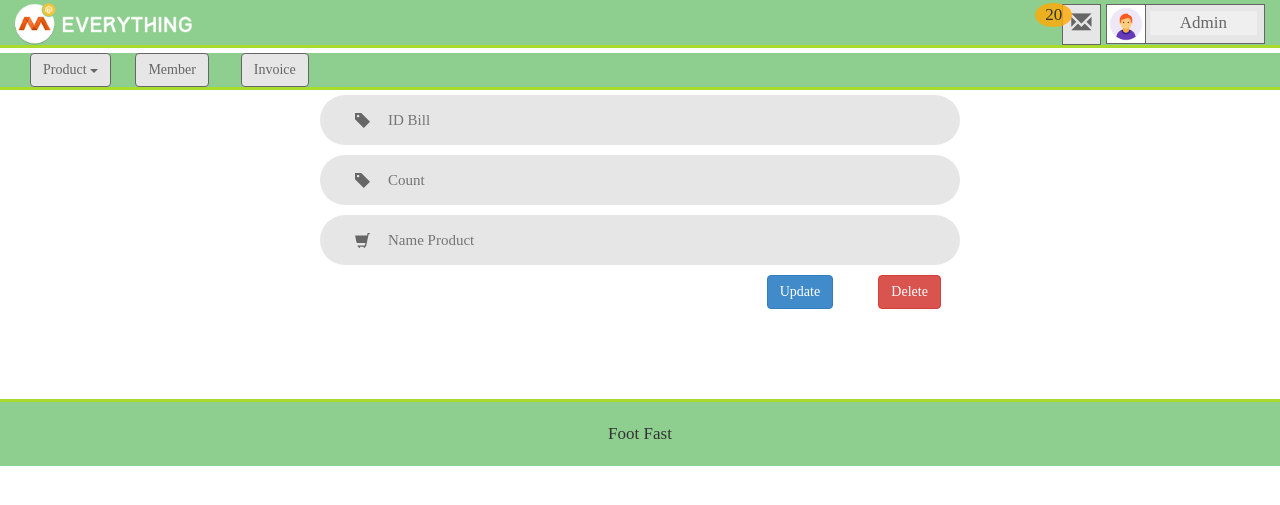
After one commit to HieuMinh0609/food_btl, a PHP site: page /admin/billedit_detail.php in a window 1280 px wide. The commit adds this page. Shown: the top 505 px of the page. Run offline with PHP 8.4, Linux system fonts and the light colour scheme.

Commit message:
edit bill

```diff
--- /dev/null
+++ b/K57/Food/admin/billedit_detail.php
@@ -0,0 +1,48 @@
+ <?php include 'includes/header.php'; ?>
+ <div class="container" style="width:700px">
+ <div id="form_register" class="col-md-12 col-sm-12 col-12">
+  <form class="form-sigin">
+            <div class="loginname">
+                <input  class="input_name " type="text"  name="nameLogin"  placeholder="ID Bill" >
+                <span class="focus-input100"></span>
+                <span class="symbol-input100">
+						<i class="glyphicon glyphicon-tag"></i>
+						</span>
+
+            </div>
+            <div class="loginname">
+                <input   class="input_name" type="text" name=""  placeholder="Count" >
+                <span class="focus-input100"></span>
+                <span class="symbol-input100">
+						<i class="glyphicon glyphicon-tag"></i>
+						</span>
+
+
+            </div>
+            <div class="loginname">
+                <input   class="input_name" type="text" name="passWord" placeholder="Name Product" >
+                <span class="focus-input100"></span>
+                <span class="symbol-input100">
+						<i class="glyphicon glyphicon-shopping-cart"></i>
+						</span>
+
+
+            </div>
+            <input type="hidden" name="idUser">
+
+</form>
+
+<div class="row">
+ <div class="col-md-2 "  style="float: right">
+    <button class="btn btn-danger">Delete</button>
+</div>
+<div class="col-md-2 " style="float: right">
+    <button class="btn btn-primary">Update</button>
+</div>
+
+</div>
+
+</div>
+</div>
+</div>
+<?php include 'includes/footer.php'; ?>
--- /dev/null
+++ b/K57/Food/admin/content/file.css
@@ -0,0 +1,237 @@
+#location{
+	margin: 0 auto;
+    width: 800px;
+    height: auto;
+    background: #ffffff1f;
+    border: #fff solid 2px;
+	box-sizing: border-box;
+    box-shadow: 1px 1px 4px 0px #666;
+    padding-left: 0 !important;
+     padding-right:0 !important;
+}
+@media (max-width: 575.98px) {
+
+	#location{
+	margin: 0 auto;
+    width: 479px;
+    height: auto;
+    background: #ffffff1f;
+    border: #fff solid 2px;
+	box-sizing: border-box;
+    box-shadow: 1px 1px 4px 0px #666;
+    padding-left: 0 !important;
+     padding-right:0 !important;
+}
+}
+
+@media (min-width: 576px) and (max-width: 767.98px) {
+
+	#location{
+	margin: 0 auto;
+    width: 479px;
+    height: auto;
+    background: #ffffff1f;
+    border: #fff solid 2px;
+	box-sizing: border-box;
+    box-shadow: 1px 1px 4px 0px #666;
+    padding-left: 0 !important;
+     padding-right:0 !important;
+}
+
+ }
+
+@media (min-width: 768px) and (max-width: 991.98px) {
+
+}
+
+@media (min-width: 992px) and (max-width: 1199.98px) {
+
+}
+
+@media (min-width: 1200px) {
+
+ }
+#location_regiter{
+	margin: 0 auto;
+    width: 800px;
+    height: auto;
+    background: #ffffff1f;
+    border: #fff solid 2px;
+	box-sizing: border-box;
+    box-shadow: 1px 1px 4px 0px #666;
+    padding-left: 0 !important;
+     padding-right:0 !important;
+}
+
+#config_col{
+	padding-left: 0 !important;
+     padding-right:0 !important;
+}
+.img_login{
+	padding-left: 0 !important;
+	opacity: 0.7;
+}
+.input_name {
+
+	font-family: Poppins-Medium;
+    font-size: 15px;
+    line-height: 1.5;
+    color: #666666;
+    display: block;
+    width: 100%;
+    background: #e6e6e6;
+    height: 50px;
+    border-radius: 25px;
+    padding: 0 30px 0 68px;
+}
+.radio{
+	line-height: 1.5;
+    color: #666666;
+    display: block;
+    width: 100%;
+    background: #e6e6e6;
+    height: 50px;
+    border-radius: 25px;
+    padding: 15px 30px 0 68px;
+    padding-left: 26px !important;
+}
+.loginname{
+	margin-bottom: 10px;
+	position: relative;
+}
+.input_pass{
+	font-family: Poppins-Medium;
+    font-size: 15px;
+    line-height: 1.5;
+    color: #666666;
+    display: block;
+    width: 100%;
+    background: #e6e6e6;
+    height: 50px;
+    border-radius: 25px;
+    padding: 0 30px 0 68px;
+}
+input {
+    outline: none;
+    border: none;
+}
+.symbol-input100{
+	font-size: 15px;
+    display: -webkit-box;
+    display: -webkit-flex;
+    display: -moz-box;
+    display: -ms-flexbox;
+    display: flex;
+    align-items: center;
+    position: absolute;
+    border-radius: 25px;
+    bottom: 0;
+    left: 0;
+    width: 100%;
+    height: 100%;
+    padding-left: 35px;
+    pointer-events: none;
+    color: #666666;
+    -webkit-transition: all 0.4s;
+    -o-transition: all 0.4s;
+    -moz-transition: all 0.4s;
+    transition: all 0.4s;
+}
+.focus-input100{
+	display: block;
+    position: absolute;
+    border-radius: 25px;
+    bottom: 0;
+    left: 0;
+    z-index: -1;
+    width: 100%;
+    height: 100%;
+    box-shadow: 0px 0px 0px 0px;
+    color: rgba(87,184,70, 0.8);
+}
+input:focus {
+	background: #5cb85c40;
+}
+.buton_login{
+	width: 100%;
+
+
+    justify-content: center;
+    padding-top: 20px;
+}
+.buton_save{
+	width: 20%;
+    text-align: center;
+    justify-content: center;
+    margin-bottom: 10px;
+    padding-top: 20px;
+}
+.login_btn_form{
+	font-family: Montserrat-Bold;
+    font-size: 15px;
+    line-height: 1.5;
+    color: #fff;
+    text-transform: uppercase;
+    width: 100%;
+    height: 50px;
+    border-radius: 25px;
+    background: #57b846;
+    align-items: center;
+    padding: 0 25px;
+
+}
+button{
+	outline: none !important;
+    border: none
+}
+.login100_form_title{
+	color: #57b846
+}
+.login100_form_title2{
+	color: #57b846;
+}
+
+.titel_lo_re{
+	font-family:  Montserrat-Bold;
+    font-size: 24px;
+    color:#66666699;
+    line-height: 1.2;
+    margin-top: 10px;
+    width: 100%;
+    display: block;
+    padding-bottom: 54px;
+    padding-left: 35px;
+	cursor:default;
+}
+
+.input_name:focus + .focus-input100 + .symbol-input100 {
+  color: #57b846;
+  padding-left: 30px;
+}
+.text_wellcome{
+	font-family:  Montserrat-Bold;
+    font-size: 24px;
+    color:#66666699;
+    position: absolute;
+	top: 22%;
+	left: 50%;
+	transform: translate(-50%, -50%);
+	text-align: center;
+}
+.set_text_wel{
+	color: #fff;
+	letter-spacing:1.6rem;
+   text-transform: uppercase;
+   backface-visibility: hidden;
+   margin-bottom: 6rem;
+   opacity: 0.6;
+
+}
+label{
+	font-family:  Montserrat-Bold;
+    font-size: 15px;
+    color:#666666;
+	position: relative;
+	float: left;
+	margin-left:27px;
+}
--- /dev/null
+++ b/K57/Food/admin/content/file.js
@@ -0,0 +1,20 @@
+$(document).ready(function() {
+    $(".login_click").click(function(){
+    	$(".form_login_action").show();
+    	$("#form_register").hide();
+    	$(this).addClass("login100_form_title")
+    	$(".register_click").removeClass("login100_form_title")
+    });
+     $(".register_click").click(function(){
+     	$(".form_login_action").hide();
+    	$("#form_register").show();
+    	$(this).addClass("login100_form_title")
+    	$(".login_click").removeClass("login100_form_title")
+     });
+
+     $(".btn_primary_button").click(function(){
+     	$(this).addClass("set_background")
+     });
+
+
+});
--- a/K57/Food/admin/includes/header.php
+++ b/K57/Food/admin/includes/header.php
@@ -7,6 +7,9 @@
 	 <link rel="stylesheet"  type="text/css" href="content/bootstrap-3.1.1-dist/css/bootstrap.min.css">
 	 <script type="text/javascript" src="content/bootstrap-3.1.1-dist/js/bootstrap.min.js"></script>
 	 <link rel="stylesheet" type="text/css" href="content/style.css">
+
+	  <link rel="stylesheet" type="text/css" href="content/file.css">
+	  <script  language="JavaScript"  type="text/javascript" src="content/file.js"></script>
 </head>
 <body>
 <div class="container-fluid">
@@ -44,7 +47,7 @@
 			</div>
 		</div>
 
-		<div class="card_hr row">
+		<div class="card_hr row" >
 			<hr>
 		</div>
 
@@ -71,6 +74,6 @@
 
 		</div>
 	</div>
-	<div class="card_hr row">
+	<div class="card_hr row" style="margin: 0">
 		<hr>
 	</div>
--- a/K57/Food/lib/controls.php
+++ b/K57/Food/lib/controls.php
@@ -24,10 +24,12 @@ function printTable($data, $columns, $editLink = "",$id="", $deleteLink = "", $d
 			if($field=="status"){
 
 				if($row[$field]==1){
-					echo ("<td><a title=\"unfinished\"  class=\" btn btn-warning\"></a> </td>");
+					echo ("<td><a title=\"unfinished\"  class=\"btn btn-danger glyphicon glyphicon-remove\"></a> </td>");
+
 				}
 				if($row[$field]==0){
-					echo ("<td><a title=\"finished\"  class=\" btn btn-success\"></a> </td>");
+					echo ("<td><a title=\"finished\"  class=\"btn btn-success glyphicon glyphicon-ok\"></a> </td>");
+
 				}
 
 			}else{
```
Also changed, not shown: K57/Food/admin/billedit.php (added, +82 -0 lines), K57/Food/admin/billlist.php (+35 -13 lines), K57/Food/lib/BillService.php (+9 -4 lines).
